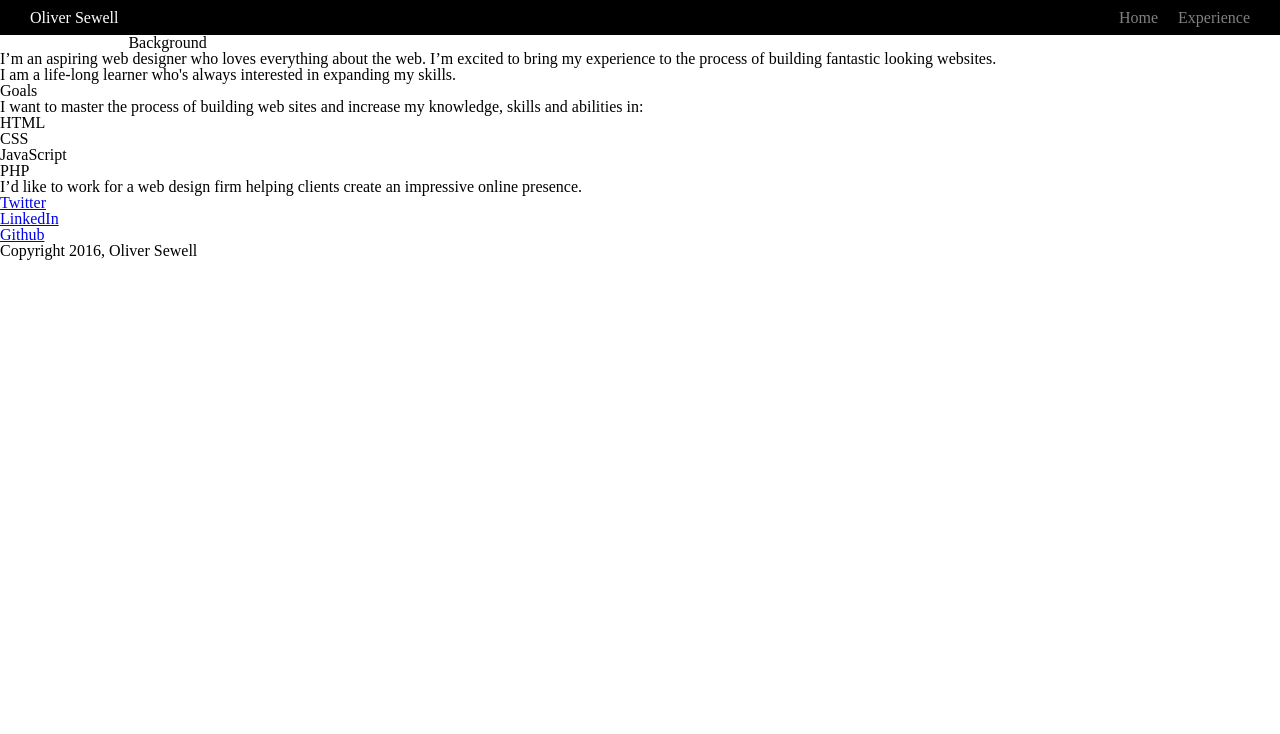
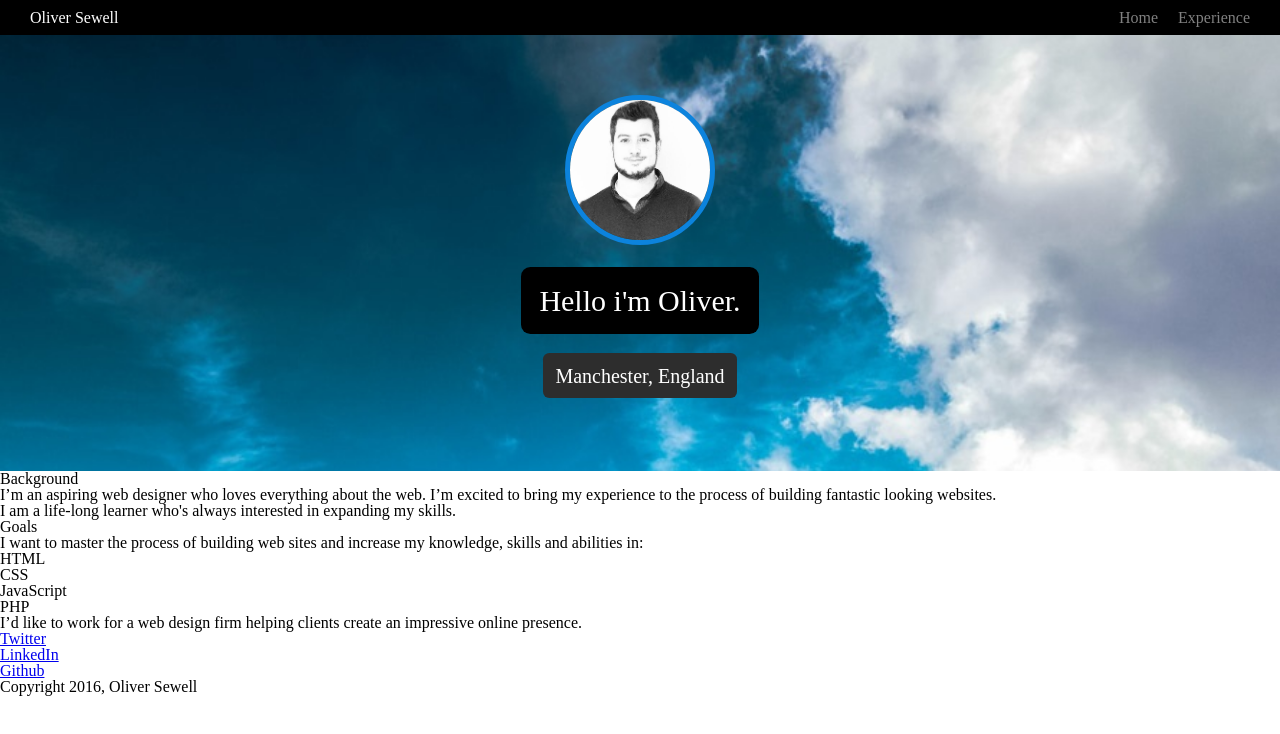
Before and after one commit to o-sewell/personal_page, a website: page index.html in a window 1280 px wide. Drawn offline with nearby package versions, Linux system fonts and the light colour scheme; files that its build step writes are made by us from their sources.

Commit message:
Added markup for header section including image and text and then styled including adding a background image

```diff
--- a/index.html
+++ b/index.html
@@ -13,7 +13,10 @@
       <li class="nav__li"> Home </li>
     </ul>
   </nav>
-  <header>
+  <header class="header">
+    <img class="header__image" src="images/me.jpg" alt="me" >
+    <h1 class="header__heading header__heading--main"> Hello i'm Oliver. </h1>
+    <h2 class="header__heading header__heading--sub"> Manchester, England </h2>
   </header>
   <main>
     <div class="card">
--- a/scss/pages/_home.scss
+++ b/scss/pages/_home.scss
@@ -1,3 +1,35 @@
-body {
-  font-size: $base--font-size;
+.header {
+  background: url('../images/sky.jpeg') no-repeat top center;
+  background-size: cover;
+  text-align: center;
+  padding: em(10px);
+
+  &__image  {
+    height: em(150px);
+    width: em(150px);
+    border-radius: 50%;
+    margin-top: em(50px);
+    border: 5px solid #0C83DD;
+  }
+
+  &__heading {
+    padding: em(10px);
+    margin-top: em(5px);
+    background: black;
+    color: white;
+    display: table;
+    margin: em(10px) auto;
+    border-radius: em(5px);
+
+    &--main {
+      font-size: em(30px);
+    }
+
+    &--sub {
+      font-size: em(20px);
+      background: #2D2D2D;
+      margin-bottom: em(50px);
+    }
+  }
+
 }
```
Also changed, not shown: images/me.jpg (added), images/sky.jpeg (added).
